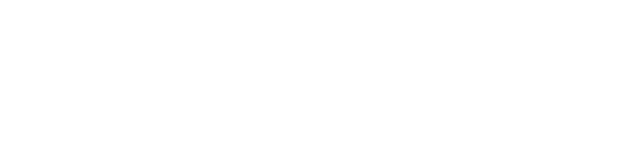
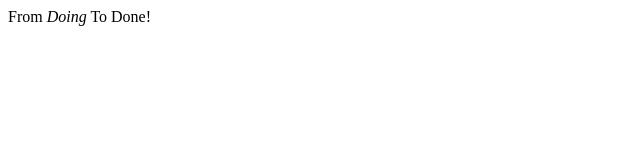
Before and after one commit to PoistJ/FromDoingToDone, a website built with webpack: page src/index.html in a window 1280 px wide. Shown: the whole page, without its empty margins (0-640 px from the left). Built offline with nearby package versions, Linux system fonts and the light colour scheme.

Commit message:
Created base containers in the html.

```diff
--- a/src/index.html
+++ b/src/index.html
@@ -6,6 +6,12 @@
     <title>From Doing To Done!</title>
 </head>
 <body>
-
+    <div id="main">
+        <div class="header">
+            From <em>Doing</em> To Done!
+        </div>
+        <div class="sidebar"></div>
+        <div class="content"></div>
+    </div>
 </body>
 </html>
```
